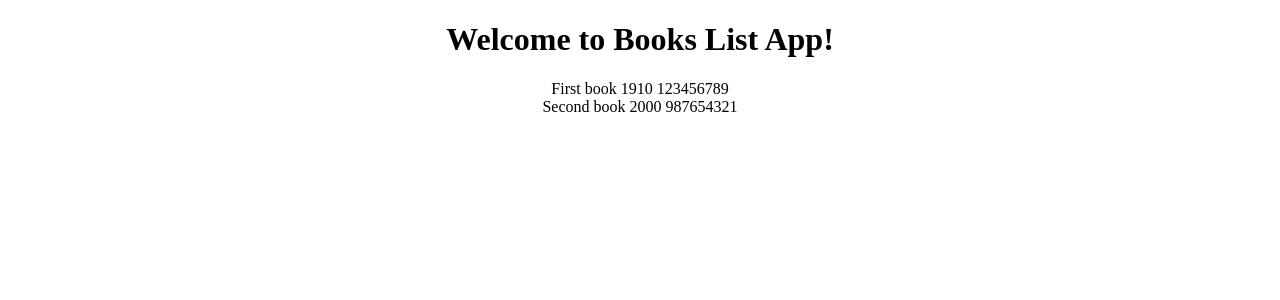
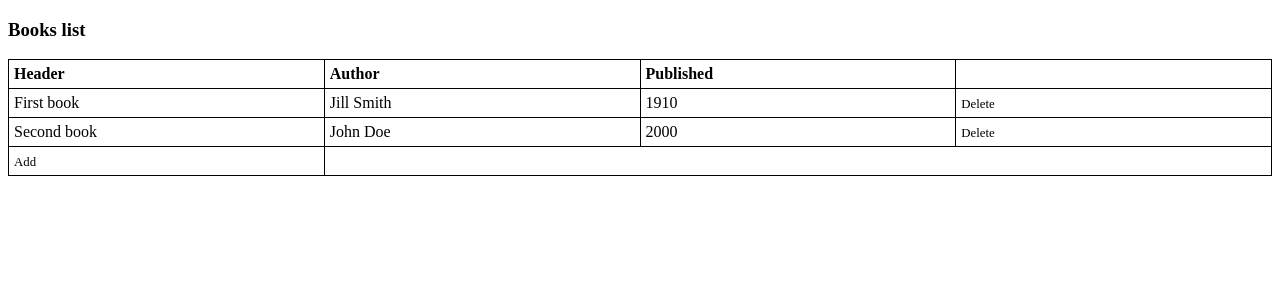
Before and after one commit to MatveyNeyman/BookList, an Angular app: page / in a window 1280 px wide. Shown: the top 300 px of the page. Built offline with nearby package versions, Linux system fonts and the light colour scheme.

Commit message:
Master-details

```diff
--- a/src/app/app.component.css
+++ b/src/app/app.component.css
@@ -0,0 +1,52 @@
+table.master-table {
+    width: 100%;
+    table-layout: fixed;
+}
+
+table.master-table,
+.master-table th,
+.master-table td {
+    border: 1px solid black;
+    border-collapse: collapse;
+}
+
+.master-table th,
+.master-table td {
+    padding: 5px;
+    text-align: left;
+}
+
+.table-row:hover {
+    background-color: azure;
+    cursor: pointer;
+}
+
+.del-book-cell:hover,
+.add-book-cell:hover {
+    background-color: initial;
+    cursor: initial;
+}
+
+.details {
+    text-align: left;
+}
+
+.del-button:hover,
+.add-button:hover {
+    cursor: pointer;
+    text-decoration: underline;
+}
+
+.del-button,
+.add-button {
+    font-size: 0.8em;
+}
+
+.authors-table {
+    border-spacing: 0;
+}
+
+.book-spec {
+    padding-top: 5px;
+    padding-bottom: 5px;
+}
--- a/src/app/app.component.html
+++ b/src/app/app.component.html
@@ -1,17 +1,93 @@
-<!--The content below is only a placeholder and can be replaced.-->
-<div style="text-align:center">
-  <h1>
-    Welcome to {{title}}!
-  </h1>
-  <div *ngFor="let book of books">
-    <span>
-      {{ book.header }}
-    </span>
-    <span>
-      {{ book.publishYear }}
-    </span>
-    <span>
-      {{ book.ISBN }}
-    </span>
+<div>
+  <h3>Books list</h3>
+
+  <table class="master-table">
+    <tr>
+      <th>Header</th>
+      <th>Author</th>
+      <th>Published</th>
+    </tr>
+    <tr class="table-row" *ngFor="let book of books" (click)="onSelect(book)">
+      <td>{{ book.header }}</td>
+      <td>{{ book.authors[0].firstName }} {{ book.authors[0].lastName }}</td>
+      <td>{{ book.publishYear }}</td>
+      <td class="del-book-cell">
+        <span class="del-button" (click)="onDeleteBook(book)">Delete</span>
+      </td>
+    </tr>
+    <tr>
+      <td class="add-book-cell">
+        <span class="add-button" (click)="onAddBook()">Add</span>
+      </td>
+    </tr>
+  </table>
+
+  <div *ngIf="selectedBook" class="details">
+    <h3>Book details</h3>
+
+    <div class="book-spec">
+      <div>Header</div>
+      <input [(ngModel)]="selectedBook.header" placeholder="Header"/>
+    </div>
+
+    <div class="book-spec">
+      <div>Authors</div>
+      <table class="authors-table">
+        <tr>
+          <td>
+            <input [(ngModel)]="selectedBook.authors[0].firstName" placeholder="First Name"/>
+          </td>
+          <td>
+            <input [(ngModel)]="selectedBook.authors[0].lastName" placeholder="Last Name"/>
+          </td>
+        </tr>
+        <tr *ngFor="let author of selectedBook.authors | slice:1">
+          <td>
+            <input [(ngModel)]="author.firstName" placeholder="First Name"/>
+          </td>
+          <td>
+            <input [(ngModel)]="author.lastName" placeholder="Last Name"/>
+          </td>
+          <td>
+            <span class="del-button" (click)="onDeleteAuthor(author)">Delete</span>
+          </td>
+        </tr>
+        <tr>
+          <td>
+            <span class="add-button" (click)="onAddAuthor()">Add</span>
+          </td>
+        </tr>
+      </table>
+    </div>
+
+    <div class="book-spec">
+      <div>Total pages</div>
+      <input [(ngModel)]="selectedBook.length" placeholder="Length"/>
+    </div>
+
+    <div class="book-spec">
+      <div>Publisher</div>
+      <input [(ngModel)]="selectedBook.publisher" placeholder="Publisher"/>
+    </div>
+
+    <div class="book-spec">
+      <div>Published in</div>
+      <input [(ngModel)]="selectedBook.publishYear" placeholder="YYYY"/>
+    </div>
+
+    <div class="book-spec">
+      <div>Issued in</div>
+      <input [(ngModel)]="selectedBook.issueDate" placeholder="DD.MM.YYYY"/>
+    </div>
+
+    <div class="book-spec">
+      <div>ISBN</div>
+      <input [(ngModel)]="selectedBook.ISBN" placeholder="ISBN"/>
+    </div>
+
+    <div class="book-spec">
+      <div>Image</div>
+    </div>
+
   </div>
 </div>
--- a/src/app/app.component.ts
+++ b/src/app/app.component.ts
@@ -1,6 +1,7 @@
 import { Component, OnInit } from '@angular/core';
+import { SlicePipe } from '@angular/common';
 
-import { BookService, IBook } from './exports';
+import { BookService, IBook, IAuthor } from './exports';
 
 @Component({
   selector: 'app-root',
@@ -9,8 +10,8 @@ import { BookService, IBook } from './exports';
   providers: [BookService]
 })
 export class AppComponent implements OnInit {
-  public title: string = "Books List App";
   public books: Array<IBook>;
+  public selectedBook: IBook;
 
   constructor(private bookService: BookService) { }
 
@@ -21,4 +22,36 @@ export class AppComponent implements OnInit {
   getBooks(): void {
     this.books = this.bookService.getBooks();
   }
+
+  onSelect(book: IBook): void {
+    this.selectedBook = book;
+  }
+
+  onDeleteAuthor(author: IAuthor): void {
+    let index = this.selectedBook.authors.indexOf(author);
+    if (index > -1) {
+        this.selectedBook.authors.splice(index, 1);
+    }
+  }
+
+  onAddAuthor(): void {
+    let author: IAuthor = {
+      firstName: "",
+      lastName: ""
+    };
+    this.selectedBook.authors.push(author);
+  }
+
+  onDeleteBook(book: IBook): void {
+    let index = this.books.indexOf(book);
+    if (index > -1) {
+        this.books.splice(index, 1);
+        this.selectedBook = null;
+    }
+  }
+
+  onAddBook(): void {
+    let book: any;
+    this.books.push(book);
+  }
 }
--- a/src/app/app.module.ts
+++ b/src/app/app.module.ts
@@ -1,5 +1,6 @@
 import { BrowserModule } from '@angular/platform-browser';
 import { NgModule } from '@angular/core';
+import { FormsModule } from '@angular/forms';
 
 import { AppComponent } from './app.component';
 
@@ -8,7 +9,8 @@ import { AppComponent } from './app.component';
     AppComponent
   ],
   imports: [
-    BrowserModule
+    BrowserModule,
+    FormsModule
   ],
   providers: [],
   bootstrap: [AppComponent]
--- a/src/app/interfaces.ts
+++ b/src/app/interfaces.ts
@@ -4,7 +4,7 @@ export interface IBook {
     length: number; // book's length
     publisher?: string;
     publishYear: number;
-    issueYear: Date;
+    issueDate: string;
     ISBN: number;
     image?: string;
 }
--- a/src/services/mock-books.ts
+++ b/src/services/mock-books.ts
@@ -1,25 +1,22 @@
 import { IBook } from '../app/exports';
-
-const dateOne = new Date("Thu Jul 13 1911 19:06:51 GMT+0300 (Russia TZ 2 Standard Time)");
-const dateTwo = new Date("Thu Jul 13 2000 19:06:51 GMT+0300 (Russia TZ 2 Standard Time)");
 
 export const BOOKS: IBook[] = [
     {
         header: "First book",
         authors: [
             {
-                firstName: "First author name",
-                lastName: "First author surname"
+                firstName: "Jill",
+                lastName: "Smith"
             },
             {
-                firstName: "Second author name",
-                lastName: "Second author surname"
+                firstName: "Eve",
+                lastName: "Jackson"
             }
         ],
         length: 500,
         publisher: "Best printing house",
         publishYear: 1910,
-        issueYear: dateOne,
+        issueDate: "01.03.1911",
         ISBN: 123456789,
         image: null
     },
@@ -27,19 +24,23 @@ export const BOOKS: IBook[] = [
         header: "Second book",
         authors: [
             {
-                firstName: "First author name",
-                lastName: "First author surname"
+                firstName: "John",
+                lastName: "Doe"
             },
             {
-                firstName: "Second author name",
-                lastName: "Second author surname"
+                firstName: "Erich",
+                lastName: "Gamma"
             }
         ],
         length: 500,
         publisher: "Worst printing house",
         publishYear: 2000,
-        issueYear: dateTwo,
+        issueDate: "04.06.2002",
         ISBN: 987654321,
         image: null
     },
 ];
+
+// Richard Helm,
+// Ralph Johnson,
+// John Vlissides
```
Also changed, not shown: 1 other file (tests, documents, lock files or other folders).
